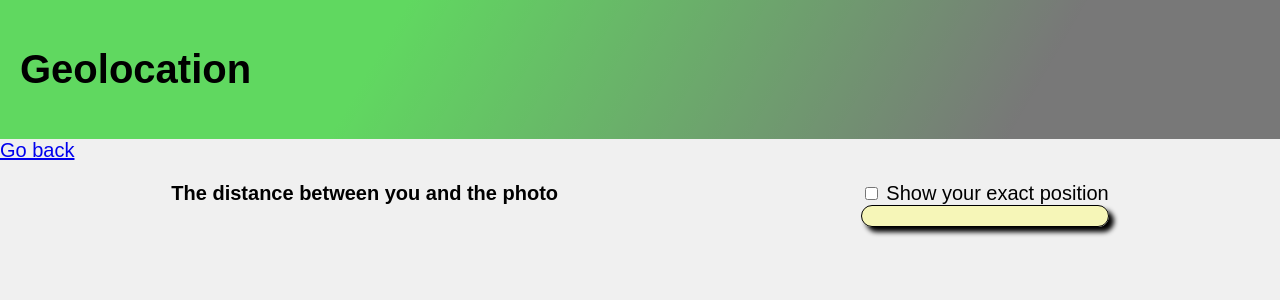
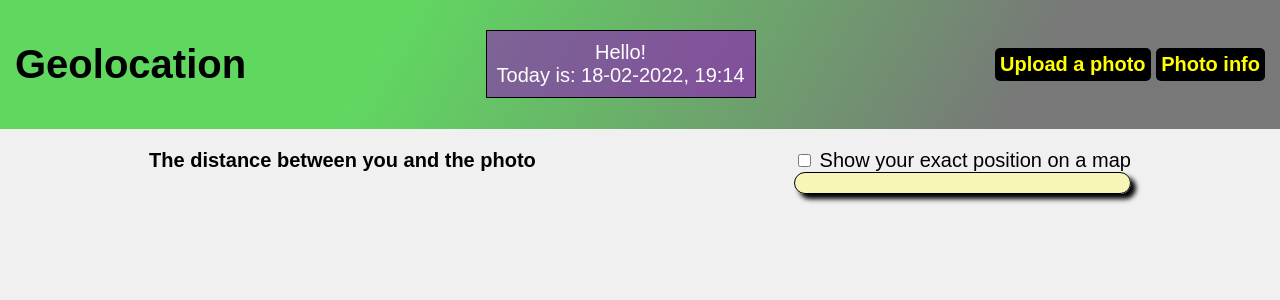
Before and after one commit to 117marta/Photo_info, a Django app: template photo/photo_app/templates/photo_app/geolocation.html in a window 1280 px wide. Shown: the top 300 px of the page. Run offline with Django 3.2, Linux system fonts and the light colour scheme; the template is opened without the code that fills it, so the values that code supplies are empty.

Commit message:
Add buttons and style them with CSS

```diff
--- a/photo/photo_app/static/css/style.css
+++ b/photo/photo_app/static/css/style.css
@@ -1,3 +1,4 @@
+/*Upload_photo page*/
 body {
   font-size: 20px;
   font-family: sans-serif;
@@ -10,13 +11,18 @@ body {
 header {
   /*background-color: rgba(0, 200, 0, 0.5);*/
   background: linear-gradient(120deg, rgba(0, 200, 0, 0.6) 30%, rgba(0, 0, 0, 0.5) 80%);
-  padding: 20px;
+  padding: 15px;
+  display: flex;
+  justify-content: space-between;
+  align-items: center;
 }
 
 .upload_photo {
   margin-left: 10px;
 }
 
+
+/*Photo_info page*/
 .info_graphical, .photo_user_distance {
   display: flex;
   justify-content: space-around;
@@ -35,6 +41,22 @@ header {
   transition: 0.5s;
 }
 
+.btn {
+  background-color: green;
+  /*background: linear-gradient(160deg, rgba(100, 0, 200, 1)30%, rgba(255, 0, 0, 1), rgba(255, 100, 100, 1));*/
+  color: whitesmoke;
+  font-size: 20px;
+  padding: 5px;
+  border: black solid 1px;
+  transition: 0.5s ease-in-out;
+}
+
+.btn:hover {
+  box-shadow: 5px 5px rgba(0, 0, 0, 1), 10px 10px rgba(0, 0, 0, 0.6), 15px 15px rgba(0, 0, 0, 0.2), 20px 20px rgba(0, 0, 0, 0.05);
+}
+
+
+/*Geolocation page*/
 #user_geolocation_txt {
   border: solid black 1px;
   padding: 10px;
@@ -42,3 +64,41 @@ header {
   box-shadow: black 5px 5px 5px;
   background-color: rgba(255, 255, 100, 0.4);
 }
+
+.header_btn {
+  background-color: black;
+  color: yellow;
+  font-size: 20px;
+  font-weight: bold;
+  padding: 5px;
+  border-radius: 5px;
+  border: none;
+}
+
+.header_btn a {
+  text-decoration: none;
+  color: yellow;
+}
+
+.header_btn:hover {
+  background-color: yellow;
+  color: black;
+  box-shadow: rgba(0, 255, 0) 0px 0px 25px;
+}
+
+.date_today {
+  text-align: center;
+  background-color: rgba(150, 0, 200, 0.5);
+  color: white;
+  padding: 10px;
+  transition: 1s ease-in-out;
+  border: solid black 1px;
+}
+
+.date_today:hover {
+  background-color: yellow;
+  box-shadow: 0px 0px 10px black;
+  transform: rotateY(20deg);
+  color: rgba(0, 0, 0, 0.5);
+  /*text-shadow: 1px 0px 1px #CCC, 0px 1px 1px #EEE, 2px 1px 1px #CCC, 1px 2px 1px #EEE;*/
+}
--- a/photo/photo_app/templates/photo_app/geolocation.html
+++ b/photo/photo_app/templates/photo_app/geolocation.html
@@ -11,10 +11,24 @@
 
 
 <header>
-    <h1>Geolocation</h1>
+    <div class="header_info">
+        <h1>Geolocation</h1>
+    </div>
+
+    <div class="date_today">
+        Hello!<br>
+        {% load tz %}
+            {% timezone 'Europe/Warsaw' %}
+            Today is: {% now 'd-m-Y, H:i' %}
+        {% endtimezone %}
+    </div>
+
+    <div class="header_buttons">
+        <a href="/upload_photo/"><button type="button" class="header_btn">Upload a photo</button></a>
+        <a href="/upload_photo/{{ img.pk }}/"><button type="button" class="header_btn">Photo info</button></a>
+    </div>
 </header>
 
-<a href="/upload_photo/{{ img.pk }}">Go back</a>
 
 <section class="photo_user_distance">
 
@@ -25,7 +39,7 @@
 
     <div class="user_geolocation">
         <input id="show_user_geolocation" type="checkbox">
-        <label for="show_user_geolocation">Show your exact position</label>
+        <label for="show_user_geolocation">Show your exact position on a map</label>
         <div id="user_geolocation_txt">
 <!--            TYP lat_user: {{ lat_user|get_type }}<br>-->
             {% if lat_user and lon_user %}
```
Also changed, not shown: photo/photo_app/templates/photo_app/photo-info.html (+17 -3 lines).
